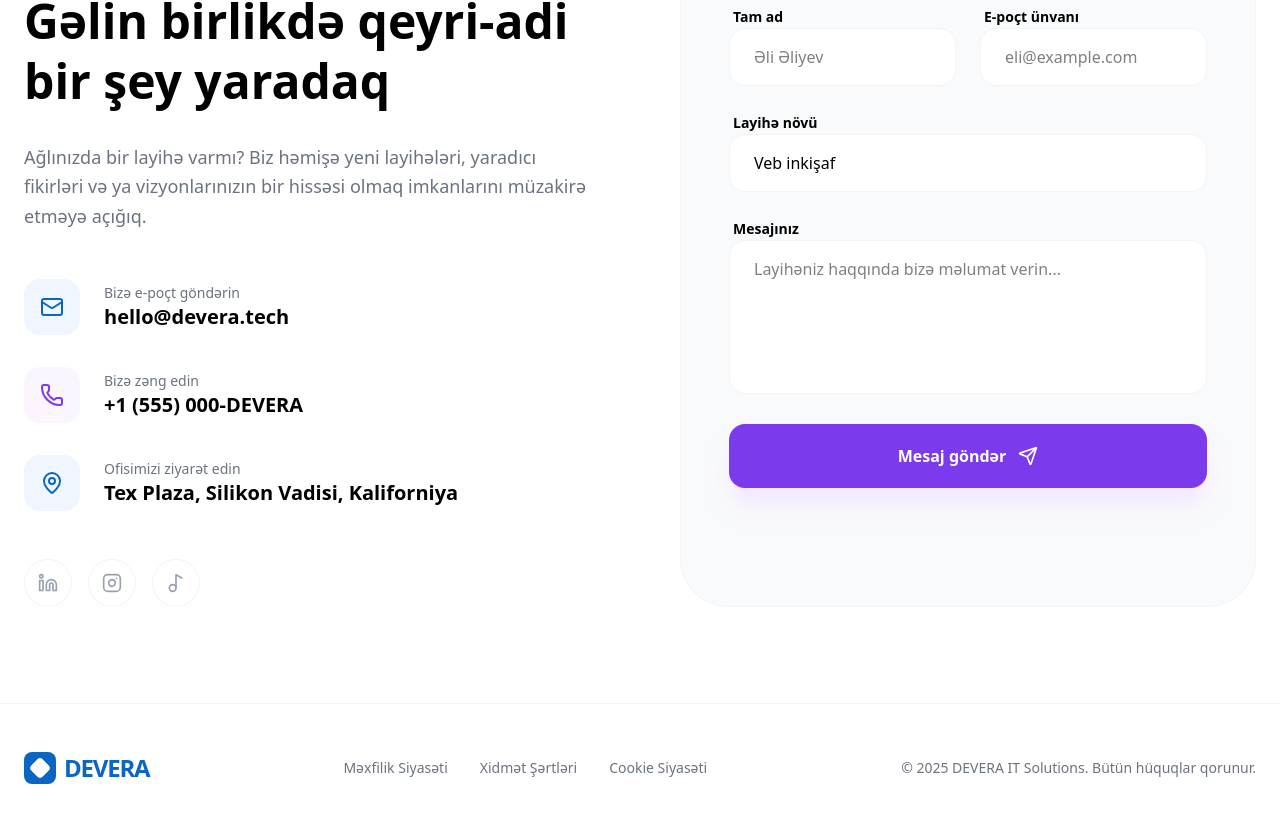
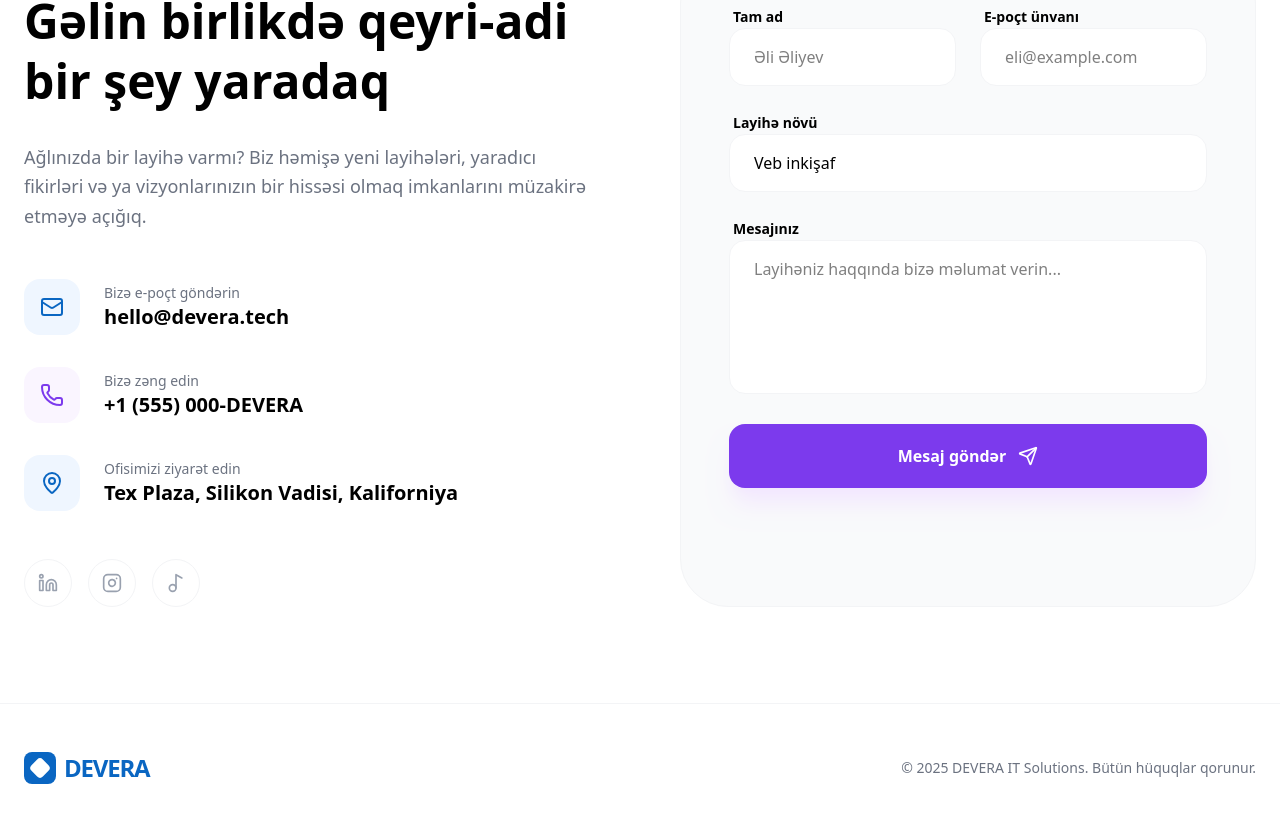
Before and after one commit to NizamSixmetov/devera_webfrontend, a React (Vite) app: page / in a window 1280 px wide. Shown: the part 3831-4653 px from the top of the page. Built offline with nearby package versions, Linux system fonts and the light colour scheme.

Commit message:
Comment out footer links for future use

```diff
--- a/src/Components/Footer.tsx
+++ b/src/Components/Footer.tsx
@@ -27,7 +27,7 @@ export default function Footer() {
             DEVERA
           </a>
 
-          <div className="flex gap-8 text-sm text-[#6B7280] dark:text-gray-400 font-medium">
+          {/* <div className="flex gap-8 text-sm text-[#6B7280] dark:text-gray-400 font-medium">
             <a
               href="#"
               className="hover:text-[#0A66C2] dark:hover:text-blue-400 transition-colors"
@@ -46,7 +46,7 @@ export default function Footer() {
             >
               {t("footer.cookies")}
             </a>
-          </div>
+          </div> */}
 
           <p className="text-sm text-[#6B7280] dark:text-gray-500">
             {t("footer.copyright", { year: new Date().getFullYear() })}
```
